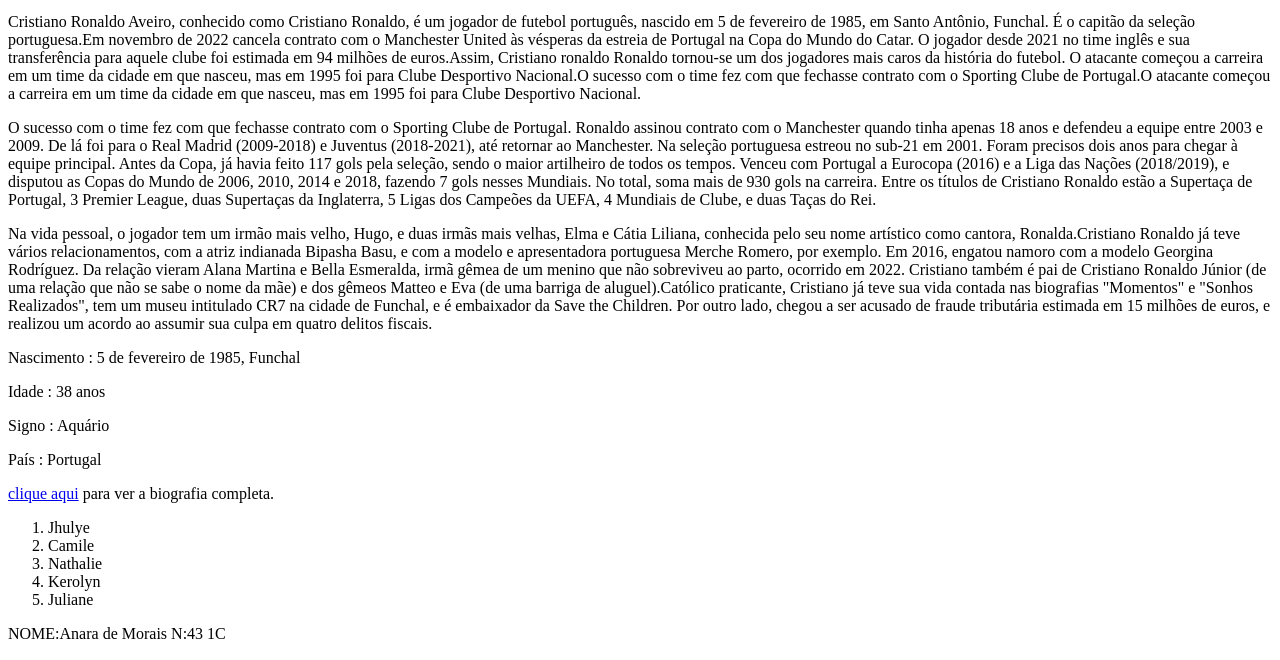
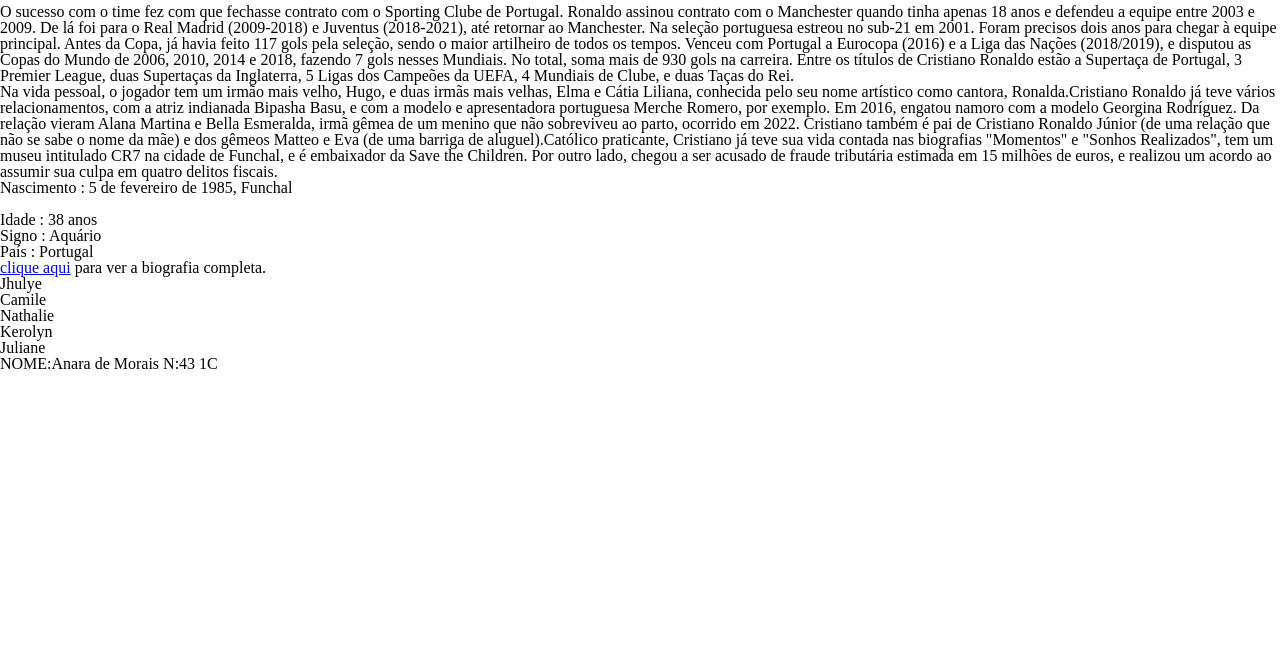
Before and after one commit to charmy-senpai/1C-liria, a plain HTML site: page index.html in a window 1280 px wide. Shown: the part 140-800 px from the top of the page. Drawn offline with Linux system fonts and the light colour scheme.

Commit message:
Add files via upload

```diff
--- a/index.html
+++ b/index.html
@@ -4,6 +4,8 @@
     <meta charset="UTF-8">
     <meta name="viewport" content="width=device-width, initial-scale=1.0">
     <title>Document</title>
+    <link rel="stylesheet" href="reset.css">
+    <link rel="stylesheet" href="style.css">
 </head>
 <body>
     <h1>Robozão</h1>
@@ -12,9 +14,9 @@
     <p>     Cristiano Ronaldo Aveiro, conhecido como Cristiano Ronaldo, é um jogador de futebol português, nascido em 5 de fevereiro de 1985, em Santo Antônio, Funchal.
 É o capitão da seleção portuguesa.Em novembro de 2022 cancela contrato com o Manchester United às vésperas da estreia de Portugal na Copa do Mundo do Catar. O jogador
 desde 2021 no time inglês e sua transferência para aquele clube foi estimada em 94 milhões de euros.Assim, Cristiano ronaldo Ronaldo tornou-se um dos jogadores mais
-caros da história do futebol.
+caros da história do futebol. <br>
          O atacante começou a carreira em um time da cidade em que nasceu, mas em 1995 foi para Clube Desportivo Nacional.O sucesso com o time fez com que fechasse contrato
-com o Sporting Clube de Portugal.O atacante começou a carreira em um time da cidade em que nasceu, mas em 1995 foi para Clube Desportivo Nacional.</p>
+com o Sporting Clube de Portugal.O atacante começou a carreira em um time da cidade em que nasceu, mas em 1995 foi para Clube Desportivo Nacional.</p> <br>
 <p>   O sucesso com o time fez com que fechasse contrato com o Sporting Clube de Portugal. Ronaldo assinou contrato com o Manchester quando tinha apenas 18 anos e defendeu a equipe entre 2003 e 2009.
      De lá foi para o Real Madrid (2009-2018) e Juventus (2018-2021), até retornar ao Manchester. Na seleção portuguesa estreou no sub-21 em 2001. Foram precisos dois anos para chegar à equipe principal.
     Antes da Copa, já havia feito 117 gols pela seleção, sendo o maior artilheiro de todos os tempos. Venceu com Portugal a Eurocopa (2016) e a Liga das Nações (2018/2019), e disputou as Copas do Mundo de 2006, 2010, 2014 e 2018, fazendo 7 gols nesses Mundiais.
@@ -22,7 +24,7 @@ No total, soma mais de 930 gols na carreira. Entre os títulos de Cristiano Rona
 <p>  Na vida pessoal, o jogador tem um irmão mais velho, Hugo, e duas irmãs mais velhas, Elma e Cátia Liliana, conhecida pelo seu nome artístico como cantora, Ronalda.Cristiano Ronaldo já teve vários relacionamentos, com a atriz indianada Bipasha Basu, e com a modelo e apresentadora portuguesa Merche Romero, por exemplo. Em 2016, engatou namoro com a modelo Georgina Rodríguez.
     Da relação vieram Alana Martina e Bella Esmeralda, irmã gêmea de um menino que não sobreviveu ao parto, ocorrido em 2022. Cristiano também é pai de Cristiano Ronaldo Júnior (de uma relação que não se sabe o nome da mãe) e dos gêmeos Matteo e Eva (de uma barriga de aluguel).Católico praticante, Cristiano já teve sua vida contada nas biografias "Momentos" e "Sonhos Realizados", tem um museu intitulado CR7 na cidade de Funchal, e é embaixador da Save the Children.
 Por outro lado, chegou a ser acusado de fraude tributária estimada em 15 milhões de euros, e realizou um acordo ao assumir sua culpa em quatro delitos fiscais. </p>
-<p> Nascimento : 5 de fevereiro de 1985, Funchal</p>
+<p> Nascimento : 5 de fevereiro de 1985, Funchal</p> <br>
 <p>Idade : 38 anos </p>
 <p> Signo : Aquário</p>
 <p>País : Portugal </p>
```
